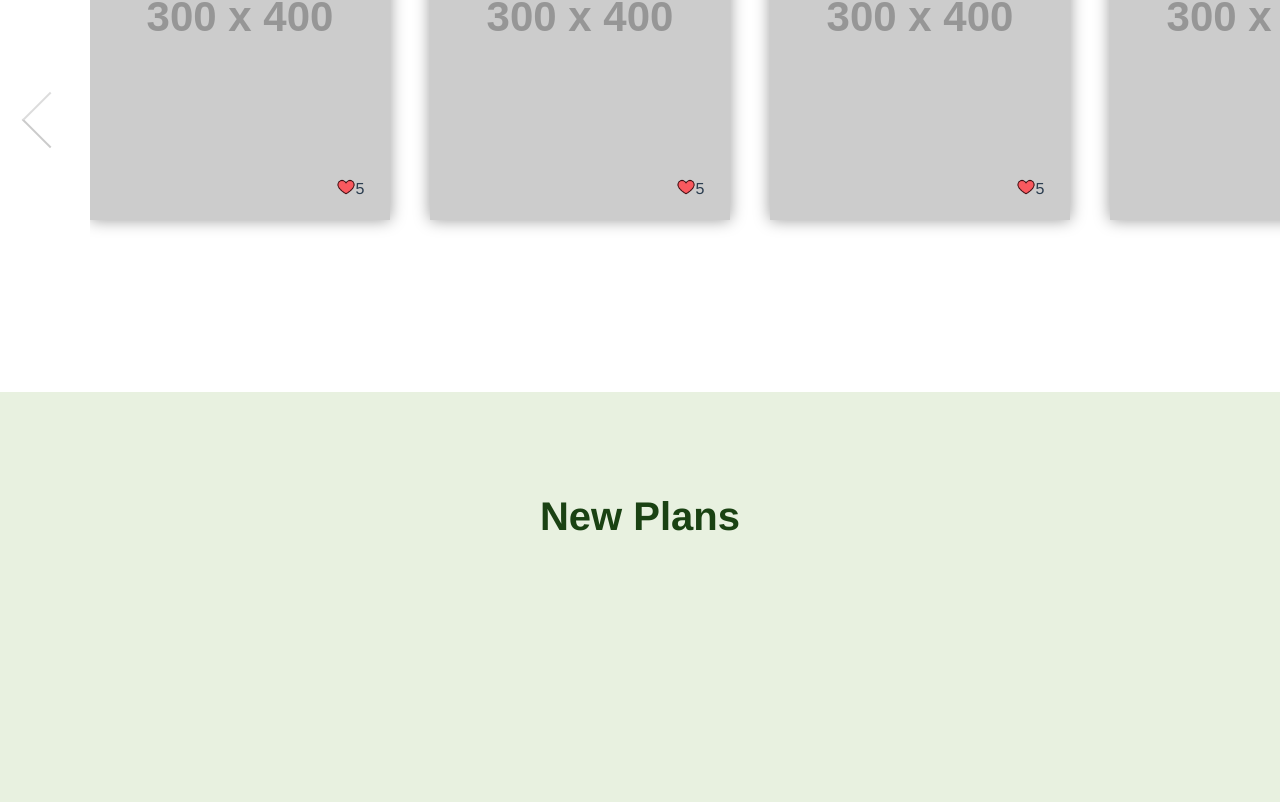
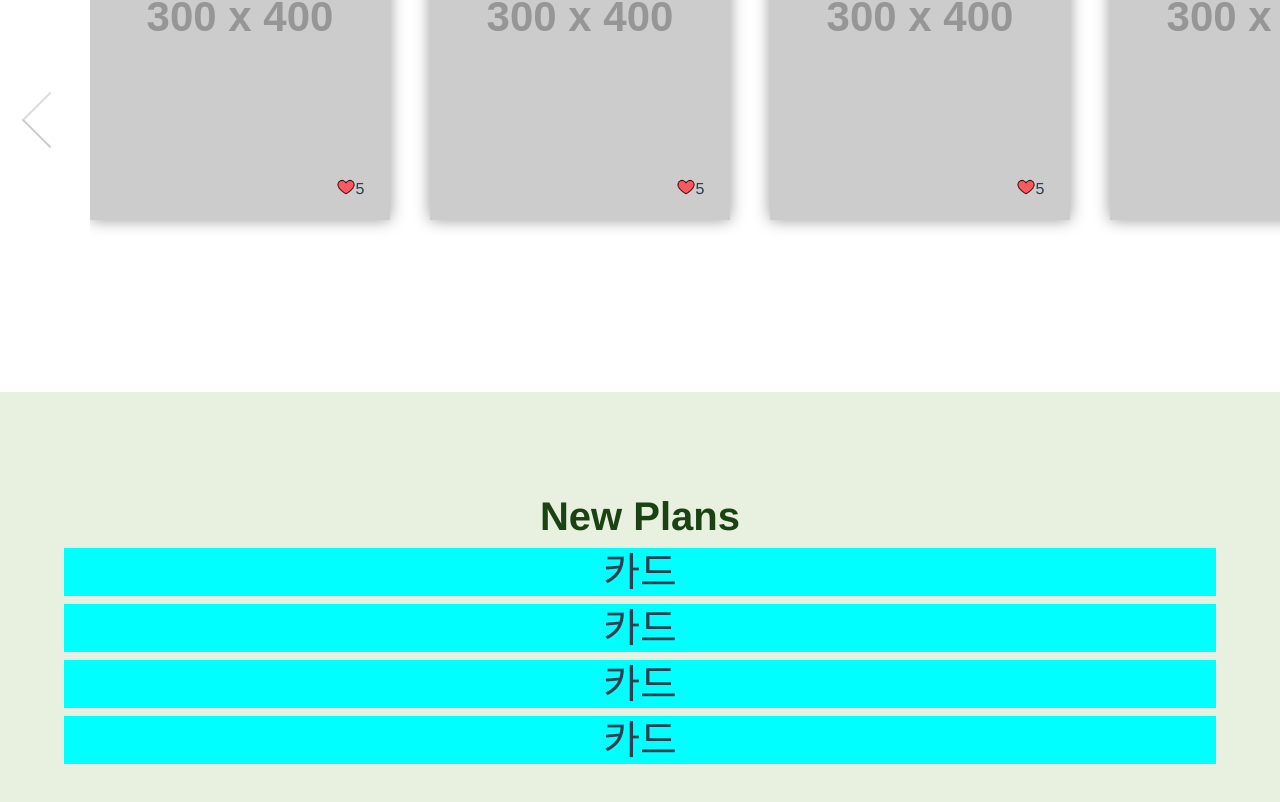
Before and after one commit to 210-reverof/statrip, a Vue app in the folder frontend/: page / in a window 1280 px wide. Shown: the part 792-1594 px from the top of the page. Built offline with nearby package versions, Linux system fonts and the light colour scheme; a web font is replaced by a local one.

Commit message:
feat: 경로 카드 삽입 #3

```diff
--- a/frontend/src/components/home/PlanBlock.vue
+++ b/frontend/src/components/home/PlanBlock.vue
@@ -1,13 +1,23 @@
 <template>
   <div class="plan-block" align="center">
     <h3>New Plans</h3>
+    <div class="plan-card-container">
+      <plan-card v-for="plan in plans" :key="plan" :plan="plan" />
+    </div>
   </div>
 </template>
 <script>
+import PlanCard from './PlanCard.vue';
 
 export default {
   name: "HotSpotBlock",
   components: {
+    PlanCard
+  },
+  data() {
+    return {
+      plans: [1,2,3,4]
+    }
   }
 };
 </script>
--- /dev/null
+++ b/frontend/src/components/home/PlanCard.vue
@@ -0,0 +1,19 @@
+<template>
+    <div class="plan-card">
+        <h1>카드</h1>
+    </div>
+</template>
+
+<script>
+export default {
+
+}
+</script>
+
+<style scoped>
+.plan-card {
+    background-color: aqua;
+    width: 90%;
+    height: 40%;
+}
+</style>
```
